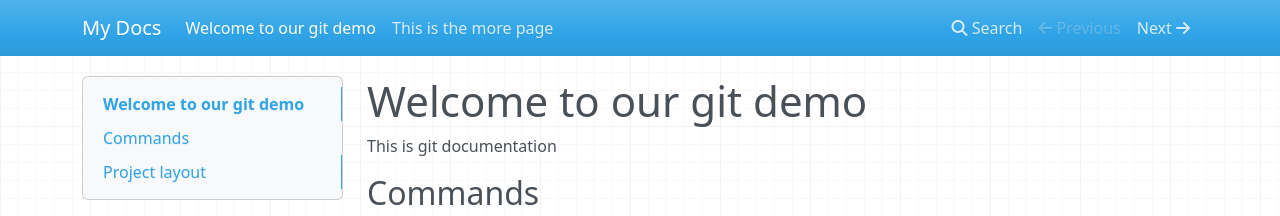
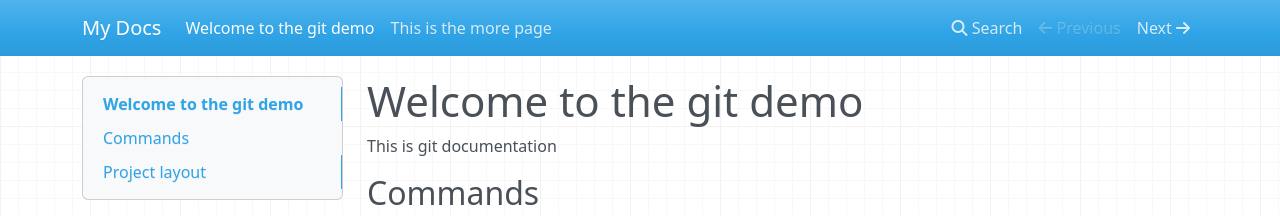
Before and after one commit to calicoquito/demodocs, an MkDocs documentation site: the page built from docs/index.md, in a window 1280 px wide. Shown: the top 216 px of the page. Built offline with MkDocs 1.6.1, drawn with Linux system fonts in a browser that asks for light colours; nearby versions of some CDN libraries.

Commit message:
this is now the instead of our

```diff
--- a/docs/index.md
+++ b/docs/index.md
@@ -1,4 +1,4 @@
-# Welcome to our git demo
+# Welcome to the git demo
 
 This is git documentation
 
```
